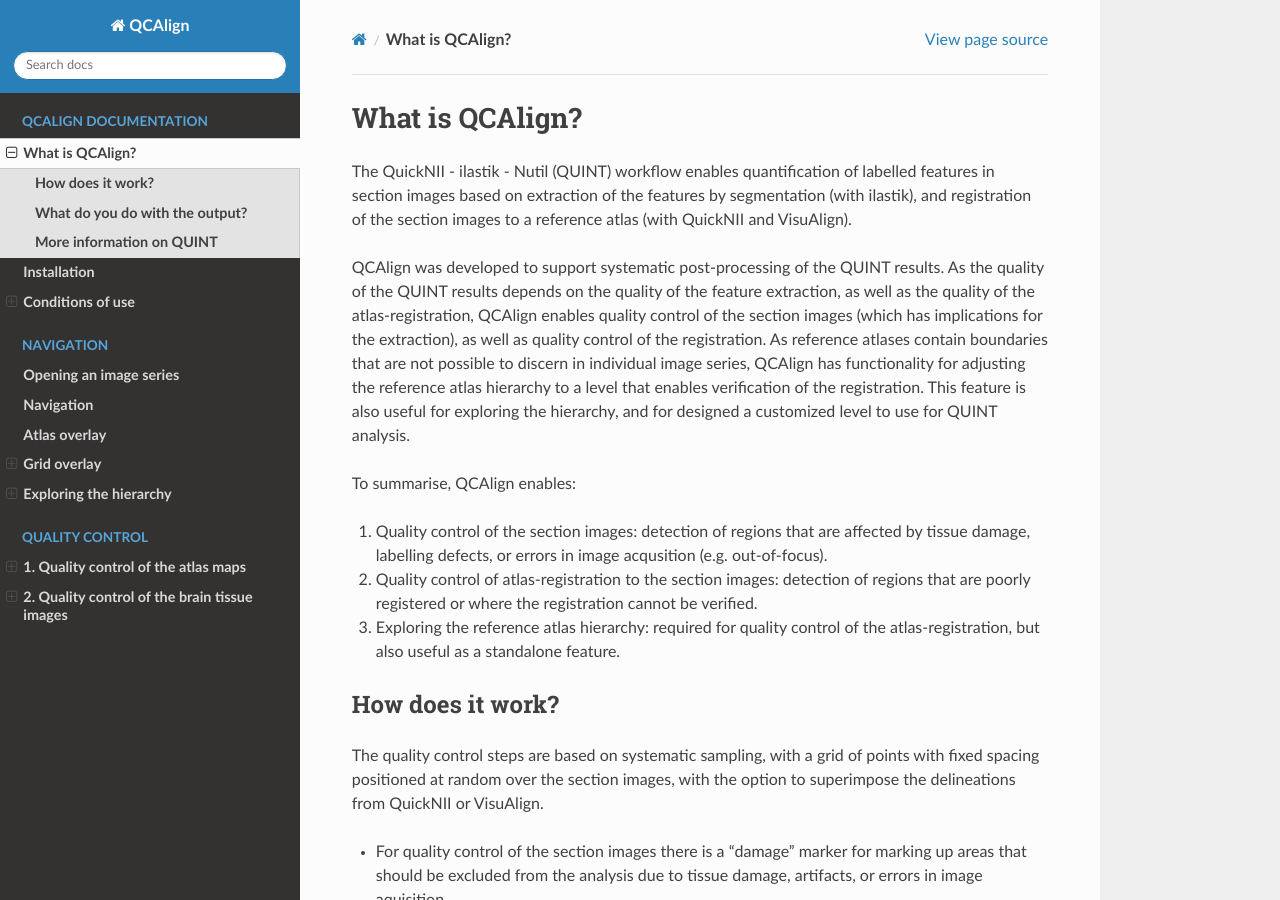
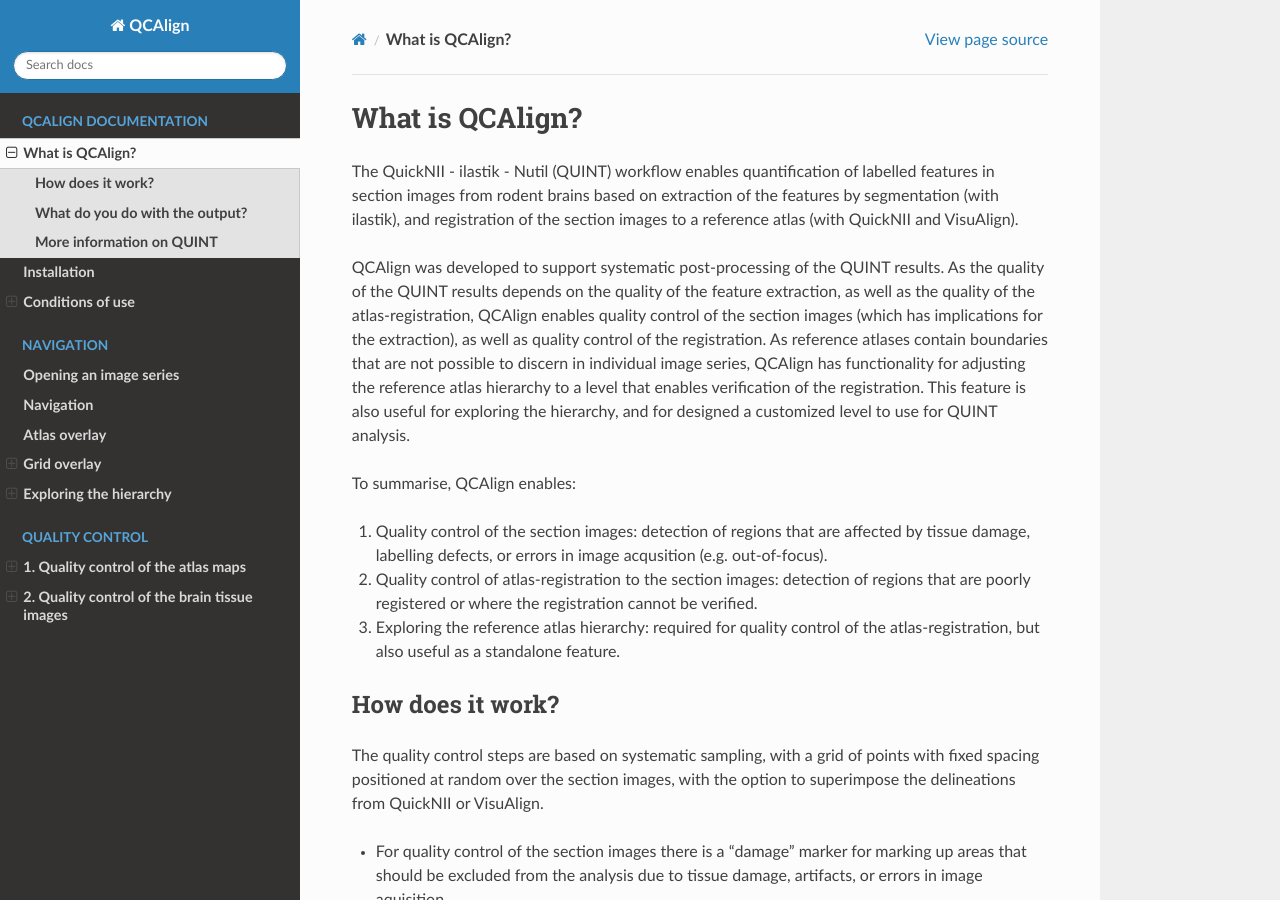
Before and after one commit to Neural-Systems-at-UIO/QCAlign, a Sphinx documentation site: the page built from docs/introduction.rst, in a window 1280 px wide and 900 px high. Built offline with Sphinx 7.4.7 and the Read the Docs theme 2.0.0, drawn with Linux system fonts in a browser that asks for light colours.

Commit message:
Update introduction.rst

```diff
--- a/docs/introduction.rst
+++ b/docs/introduction.rst
@@ -1,7 +1,7 @@
 **What is QCAlign?**
 ====================
 
-The QuickNII - ilastik - Nutil (QUINT) workflow enables quantification of labelled features in section images based on extraction of the features by segmentation (with ilastik), and registration of the section images to a reference atlas (with QuickNII and VisuAlign).
+The QuickNII - ilastik - Nutil (QUINT) workflow enables quantification of labelled features in section images from rodent brains based on extraction of the features by segmentation (with ilastik), and registration of the section images to a reference atlas (with QuickNII and VisuAlign).
 
 QCAlign was developed to support systematic post-processing of the QUINT results. As the quality of the QUINT results depends on the quality of the feature extraction, as well as the quality of the atlas-registration, QCAlign enables quality control of the section images (which has implications for the extraction), as well as quality control of the registration. As reference atlases contain boundaries that are not possible to discern in individual image series, QCAlign has functionality for adjusting the reference atlas hierarchy to a level that enables verification of the registration. This feature is also useful for exploring the hierarchy, and for designed a customized level to use for QUINT analysis.
 
```
